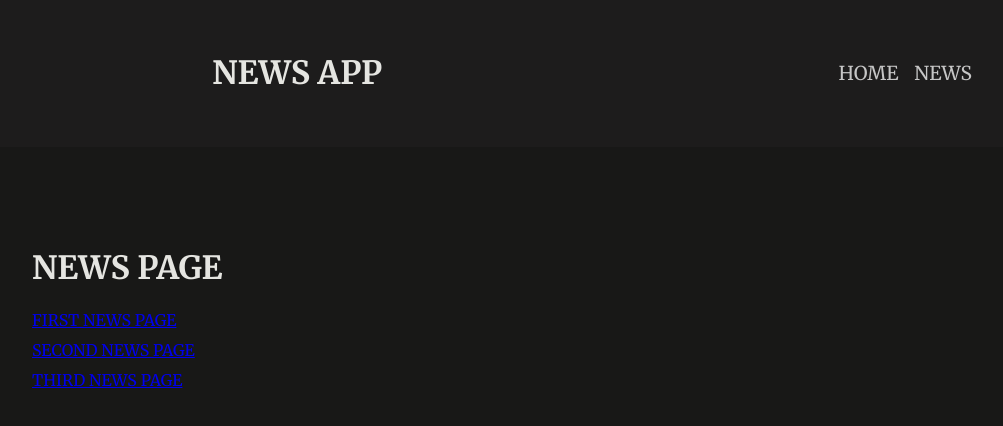
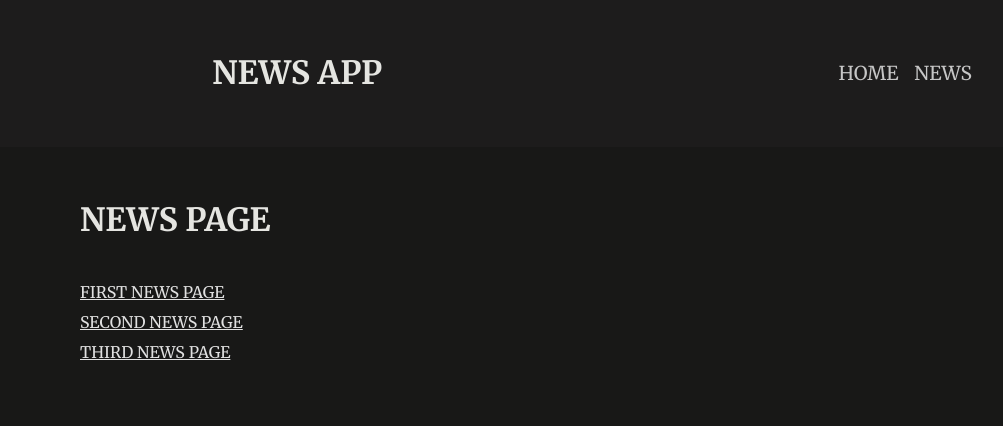
Before and after one commit to daniel-avzaradel/next-js14-full-course, a Next.js app in the folder 01-starting-project/: page /news in a window 1280 px wide. Shown: the top 426 px of the page, without its empty margins (48-1051 px from the left). Built offline with nearby package versions, Linux system fonts and the light colour scheme.

Commit message:
finished challenge

```diff
--- a/01-starting-project/app/news/page.jsx
+++ b/01-starting-project/app/news/page.jsx
@@ -7,6 +7,7 @@ const NewsPage = () => {
   return (
     <main className={classes.main}>
       <h1>NEWS PAGE</h1>
+      <br />
       <div>
         <Link href={'/news/first'}>FIRST NEWS PAGE</Link>
         <Link href={'/news/second'}>SECOND NEWS PAGE</Link>
--- a/01-starting-project/app/news/page.module.css
+++ b/01-starting-project/app/news/page.module.css
@@ -1,5 +1,5 @@
 .main {
-  padding: 5rem;
+  padding: 2rem 10dvw;
 }
 
 .main div {
@@ -9,3 +9,7 @@
   align-items: flex-start;
   gap: 10px;
 }
+
+.main div a {
+  color: #e1e1e1;
+}
```
Also changed, not shown: 01-starting-project/app/news/[newsSlug]/page.jsx (added, +14 -0 lines).
